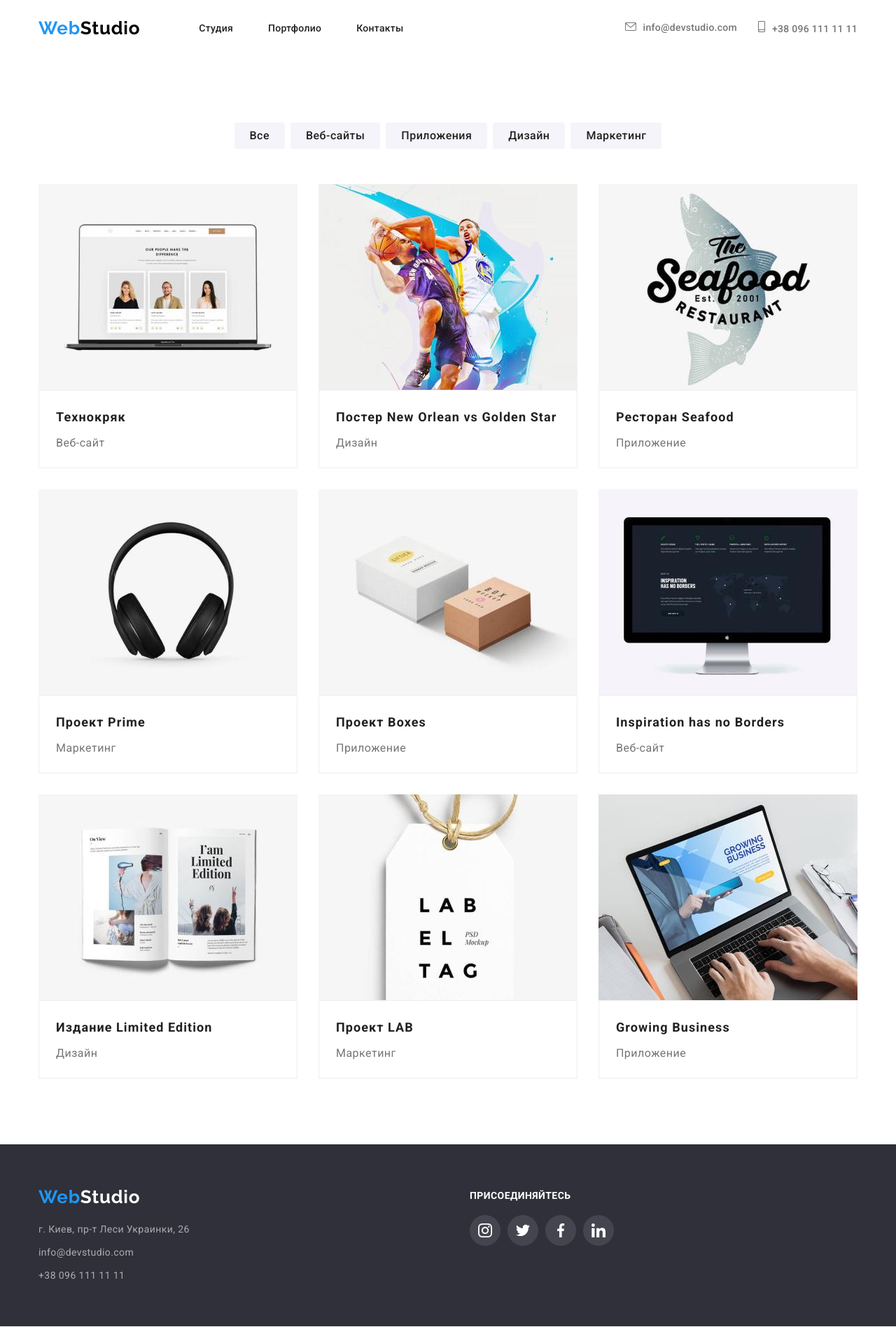
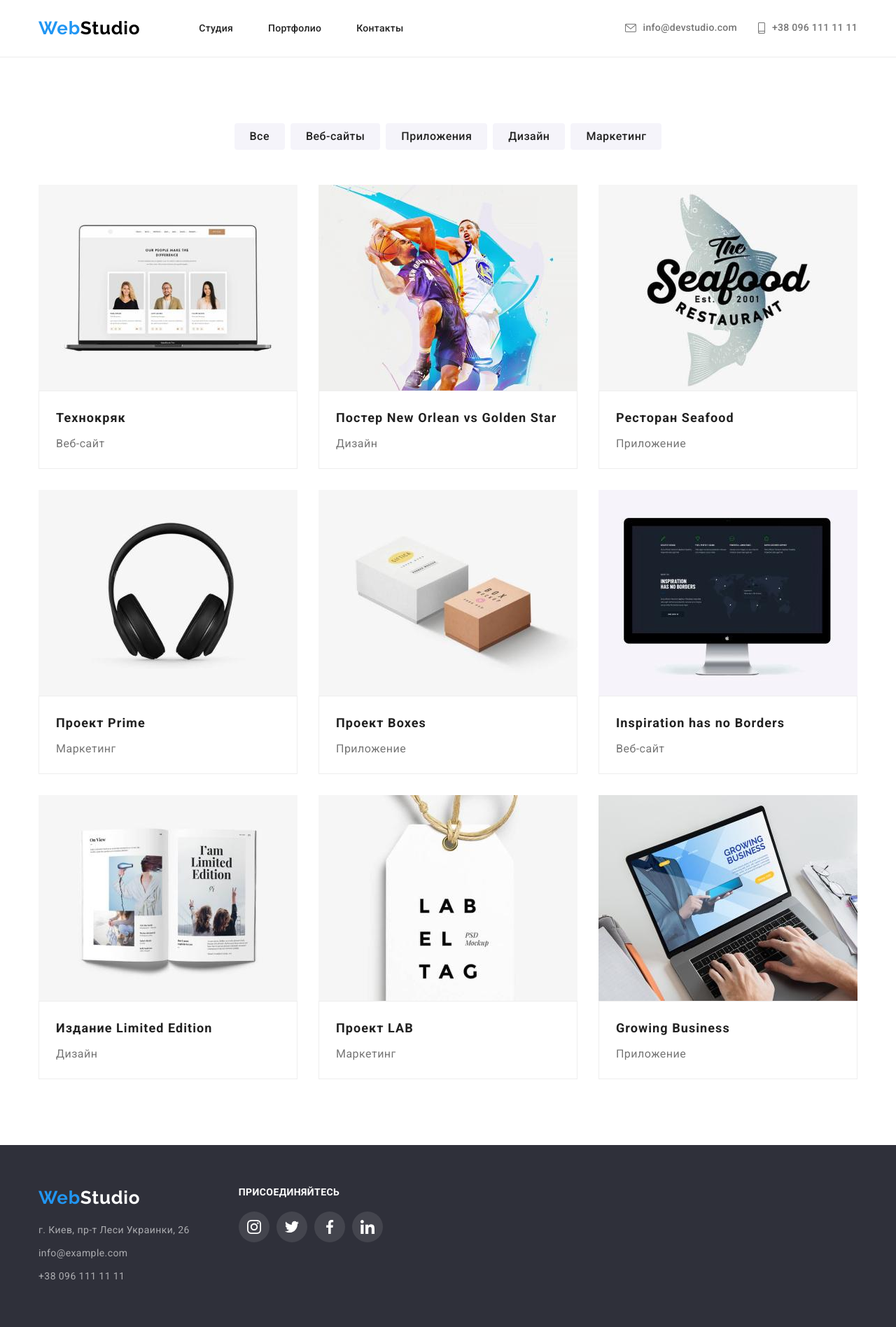
Before and after one commit to MakarovDre9r/goit-markup-hw-08, a plain HTML site: page portfolio.html in a window 1280 px wide. Shown: the whole page at 70% size. Drawn offline with nearby package versions, Linux system fonts and the light colour scheme.

Commit message:
home-work-4.3

```diff
--- a/css/styles.css
+++ b/css/styles.css
@@ -71,6 +71,7 @@ body {
   padding-top: 25px;
   padding-bottom: 25px;
   border-bottom: 1px;
+  border-bottom: 1px solid #ececec;
 }
 
 .header-logo {
@@ -141,6 +142,8 @@ body {
   line-height: 1.14;
   letter-spacing: 0.02em;
   color: var(--text-color);
+  display: flex;
+  align-items: center;
 }
 
 .header-mail:focus,
@@ -154,6 +157,8 @@ body {
   line-height: 1.14;
   letter-spacing: 0.02em;
   color: var(--text-color);
+  display: flex;
+  align-items: center;
 }
 
 .header-tel:focus,
@@ -194,9 +199,11 @@ body {
   background-repeat: no-repeat;
   background-position: center;
   background-size: cover;
-  width: 1600рх;
+  max-width: 1600px;
   padding-bottom: 200px;
   padding-top: 200px;
+  margin-left: auto;
+  margin-right: auto;
 }
 
 .hero-btn {
@@ -227,7 +234,6 @@ body {
 
 .benefits-list {
   display: flex;
-  margin-top: 30px;
 }
 
 .benefits-item {
@@ -256,29 +262,15 @@ body {
   color: var(--text-color);
 }
 
-.benefits-icon-list {
-  display: flex;
-  justify-content: center;
-}
-
 .benefits-icon-item {
   width: 270px;
   height: 120px;
+  border-radius: 4px;
   background-color: #f5f4fa;
-}
-
-.benefits-icon-item + .benefits-icon-item {
-  margin-left: 30px;
-}
-
-.benefits-icon-box {
-  width: 100%;
-  height: 100%;
   display: flex;
   align-items: center;
   justify-content: center;
-  color: #afb1b8;
-  border-radius: 4px;
+  margin-bottom: 30px;
 }
 
 /* ---------------our-work---------------- */
@@ -314,7 +306,7 @@ body {
 /* --------------command----------------- */
 
 .command {
-  border-color: #f5f4fa;
+  background-color: #f5f4fa;
 }
 
 .command-list {
@@ -453,18 +445,6 @@ body {
   margin-bottom: 0;
 }
 
-.container-footer {
-  position: relative;
-}
-
-.social-link {
-  width: 206px;
-  height: 80px;
-  position: absolute;
-  left: 671px;
-  top: 6px;
-}
-
 .social-title {
   font-weight: 700;
   font-size: 14px;
@@ -477,7 +457,6 @@ body {
 
 .footer-social {
   display: flex;
-  justify-content: center;
 }
 
 .footer-social-item {
@@ -509,6 +488,14 @@ body {
   background-color: #2196f3;
 }
 
+.footer-box {
+  display: flex;
+}
+
+.social-link {
+  margin-left: 70px;
+}
+
 /* --------------customers----------------- */
 
 .regular-customers-title {
@@ -517,26 +504,17 @@ body {
   line-height: 42px;
   text-align: center;
   letter-spacing: 0.03em;
-  padding-top: 94px;
   margin-bottom: 50px;
 }
 
 .regular-customers-list {
   display: flex;
   justify-content: center;
-  padding-bottom: 94px;
 }
 
 .regular-customers-item {
   width: 170px;
   height: 92px;
-  border: 1px solid #afb1b8;
-  border-radius: 4px;
-}
-
-.regular-customers-item:hover,
-.regular-customers-item:focus {
-  border: 1px solid #2196f3;
 }
 
 .regular-customers-item + .regular-customers-item {
@@ -550,6 +528,8 @@ body {
   align-items: center;
   justify-content: center;
   color: #afb1b8;
+  border: 1px solid #afb1b8;
+  border-radius: 4px;
 }
 
 .regular-customers-icon {
@@ -559,6 +539,7 @@ body {
 .regular-customers-link:hover,
 .regular-customers-link:focus {
   color: #2196f3;
+  border: 1px solid #2196f3;
 }
 
 /* --------------------------------portfolio--------------------------------- */
@@ -605,7 +586,6 @@ body {
 .portfolio-button:hover {
   color: #ffffff;
   background: #2196f3;
-  /* shadow-middle */
   box-shadow: 0px 3px 1px rgba(0, 0, 0, 0.1), 0px 1px 2px rgba(0, 0, 0, 0.08),
     0px 2px 2px rgba(0, 0, 0, 0.12);
   border-radius: 4px;
@@ -630,7 +610,12 @@ body {
   margin-bottom: 0px;
 }
 
-.portfolio-items:hover {
+.portfolio-link {
+  display: block;
+}
+
+.portfolio-link:hover,
+.portfolio-link:focus {
   box-shadow: 0px 1px 1px rgba(0, 0, 0, 0.12), 0px 4px 4px rgba(0, 0, 0, 0.06),
     1px 4px 6px rgba(0, 0, 0, 0.16);
 }
--- a/portfolio.html
+++ b/portfolio.html
@@ -47,100 +47,129 @@
                 <li class="portfolio-items-button"><button class="portfolio-button" type="button">Маркетинг</button></li>
             </ul>
             <ul class="portfolio-list list">
-                <li class="portfolio-items"><img src="./img/notebook.jpg" alt="notebook" width="370">
+                <li class="portfolio-items">
+                    <a href="" class="portfolio-link link">
+                    <img src="./img/notebook.jpg" alt="notebook" width="370">
                     <div class="portfolio-box">
                     <h2 class="portfolio-title">Технокряк</h2>
                     <p class="portfolio-after-title">Веб-сайт</p>
                     </div>
+                    </a>
                 </li>
-                <li class="portfolio-items"><img src="./img/basketball.jpg" alt="basketball" width="370">
+                <li class="portfolio-items">
+                    <a href="" class="portfolio-link link">
+                    <img src="./img/basketball.jpg" alt="basketball" width="370">
                     <div class="portfolio-box">
                     <h2 class="portfolio-title">Постер New Orlean vs Golden Star</h2>
                     <p class="portfolio-after-title">Дизайн</p>
                     </div>
+                    </a>
                 </li>
-                <li class="portfolio-items"><img src="./img/fish.jpg" alt="fish" width="370">
+                <li class="portfolio-items">
+                    <a href="" class="portfolio-link link">
+                    <img src="./img/fish.jpg" alt="fish" width="370">
                     <div class="portfolio-box">
                     <h2 class="portfolio-title">Ресторан Seafood</h2>
                     <p class="portfolio-after-title">Приложение</p>
                     </div>
+                    </a>
                 </li>
-                <li class="portfolio-items"><img src="./img/headphones.jpg" alt="headphones" width="370">
+                <li class="portfolio-items">
+                    <a href="" class="portfolio-link link">
+                    <img src="./img/headphones.jpg" alt="headphones" width="370">
                     <div class="portfolio-box">
                     <h2 class="portfolio-title">Проект Prime</h2>
                     <p class="portfolio-after-title">Маркетинг</p>
                     </div>
+                    </a>
                 </li>
-                <li class="portfolio-items"><img src="./img/boxes.jpg" alt="boxes" width="370">
+                <li class="portfolio-items">
+                    <a href="" class="portfolio-link link">
+                    <img src="./img/boxes.jpg" alt="boxes" width="370">
                     <div class="portfolio-box">
                     <h2 class="portfolio-title">Проект Boxes</h2>
                     <p class="portfolio-after-title">Приложение</p>
                     </div>
+                    </a>
                 </li>
-                <li class="portfolio-items"><img src="./img/monitor.jpg" alt="monitor" width="370">
+                <li class="portfolio-items">
+                    <a href="" class="portfolio-link link">
+                    <img src="./img/monitor.jpg" alt="monitor" width="370">
                     <div class="portfolio-box">
                     <h2 class="portfolio-title">Inspiration has no Borders</h2>
                     <p class="portfolio-after-title">Веб-сайт</p>
                     </div>
+                    </a>
                 </li>
-                <li class="portfolio-items"><img src="./img/magazine.jpg" alt="magazine" width="370">
+                <li class="portfolio-items">
+                    <a href="" class="portfolio-link link">
+                    <img src="./img/magazine.jpg" alt="magazine" width="370">
                     <div class="portfolio-box">
                     <h2 class="portfolio-title">Издание Limited Edition</h2>
                     <p class="portfolio-after-title">Дизайн</p>
-
+                    </div>
+                    </a>
                 </li>
-                <li class="portfolio-items"><img src="./img/tag.jpg" alt="tag" width="370">
+                <li class="portfolio-items">
+                    <a href="" class="portfolio-link link">
+                    <img src="./img/tag.jpg" alt="tag" width="370">
                     <div class="portfolio-box">
                     <h2 class="portfolio-title">Проект LAB</h2>
                     <p class="portfolio-after-title">Маркетинг</p>
                     </div>
+                    </a>
                 </li>
-                <li class="portfolio-items"><img src="./img/print.jpg" alt="print" width="370">
+                <li class="portfolio-items">
+                    <a href="" class="portfolio-link link">
+                    <img src="./img/print.jpg" alt="print" width="370">
                     <div class="portfolio-box">
                     <h2 class="portfolio-title">Growing Business</h2>
                     <p class="portfolio-after-title">Приложение</p>
                     </div>
+                    </a>
                 </li>
             </ul>
             </div>
         </section>
     </main>
         <footer class="footer">
-        <div class="container-footer">
-        <div class="container">
+            <div class="container footer-box">
+                <div class=" footer-container">
                     <a class="footer-logo link" lang="en" href=""><span class="span">Web</span>Studio</a>
                     <address class="footer-address " id="footer-id">
-            <ul class="footer-list list">
+                        <ul class="footer-list">
                             <li class="footer-item"><a class="footer-link link" href="https://goo.gl/maps/TYgPxpcgYGsznrCRA"
                                     target="_blank" rel="noopener noroferrer">г. Киев, пр-т Леси Украинки, 26</a></li>
-                <li class="footer-item"><a class="footer-link link" href="mailto:info@devstudio.com">info@devstudio.com</a>
+                            <li class="footer-item"><a class="footer-link link"
+                                    href="mailto:info@example.com">info@example.com</a></li>
+                            <li class="footer-item"><a class="footer-link link" href="tel:+380961111111">+38 096 111 11 11</a>
                             </li>
-                <li class="footer-item"><a class="footer-link link" href="tel:+380961111111">+38 096 111 11 11</a></li>
                         </ul>
                     </address>
                 </div>
                 <div class="social-link">
                     <h3 class="social-title">присоединяйтесь</h3>
                     <ul class="footer-social">
-                <li class="footer-social-item"><a href="" class="footer-social-link"><svg class="footer-social-icon" width="20"
-                            height="20">
+                        <li class="footer-social-item"><a href="" class="footer-social-link"><svg class="footer-social-icon"
+                                    width="20" height="20">
                                     <use href="./img/icons.svg#icon-instagram"></use>
                                 </svg></a></li>
-                <li class="footer-social-item"><a href="" class="footer-social-link"><svg class="footer-social-icon" width="20"
-                            height="20">
+                        <li class="footer-social-item"><a href="" class="footer-social-link"><svg class="footer-social-icon"
+                                    width="20" height="20">
                                     <use href="./img/icons.svg#icon-twitter"></use>
                                 </svg></a></li>
-                <li class="footer-social-item"><a href="" class="footer-social-link"><svg class="footer-social-icon" width="20"
-                            height="20">
+                        <li class="footer-social-item"><a href="" class="footer-social-link"><svg class="footer-social-icon"
+                                    width="20" height="20">
                                     <use href="./img/icons.svg#icon-facebook"></use>
                                 </svg></a></li>
-                <li class="footer-social-item"><a href="" class="footer-social-link"><svg class="footer-social-icon" width="20"
-                            height="20">
+                        <li class="footer-social-item"><a href="" class="footer-social-link"><svg class="footer-social-icon"
+                                    width="20" height="20">
                                     <use href="./img/icons.svg#icon-linkedin"></use>
                                 </svg></a></li>
                     </ul>
                 </div>
             </div>
         </footer>
+
 </body>
 </html>
```
Also changed, not shown: index.html (+20 -28 lines). Lines whose indentation alone changed are shown as unchanged.
